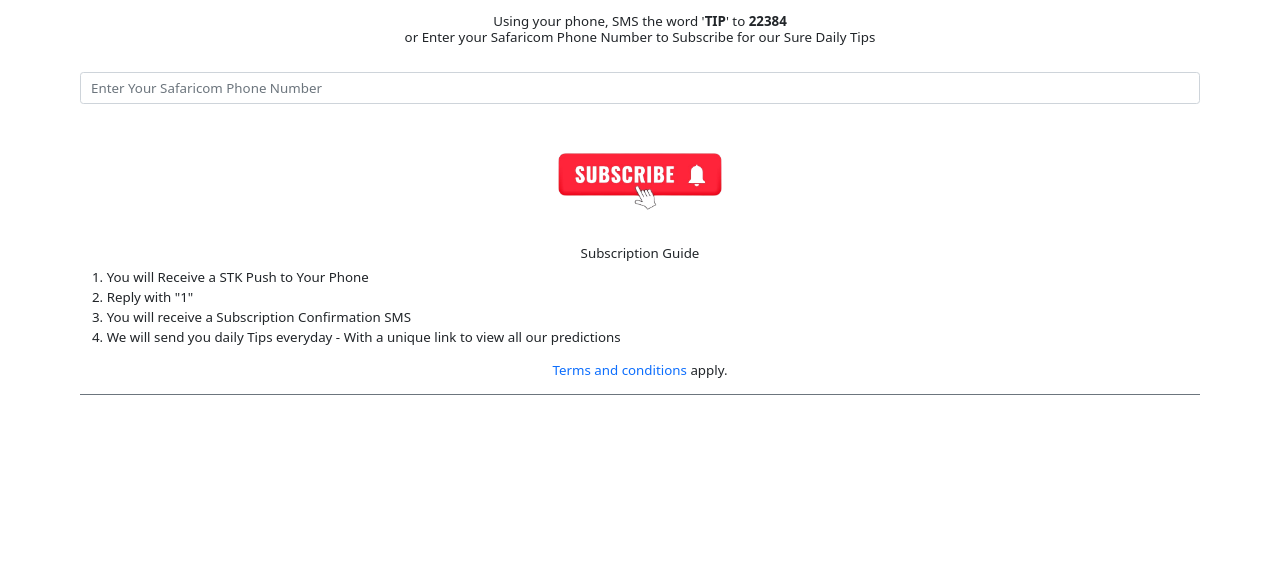
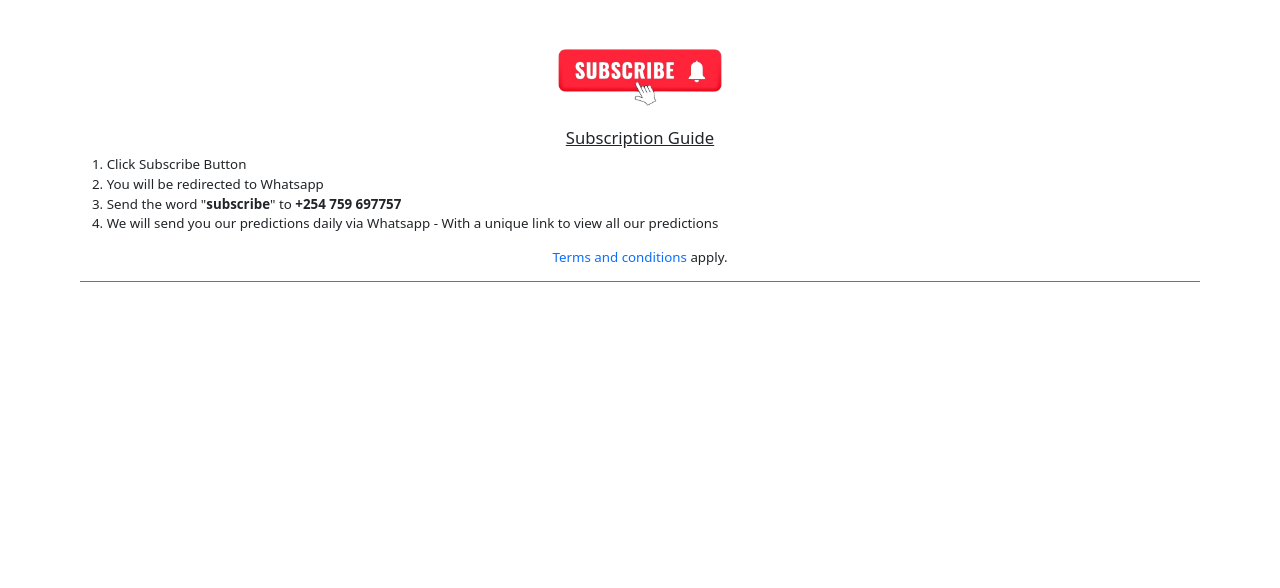
Before and after one commit to dennis-mutethia/soccer-predictions, a Flask app: page /subscribe/1 in a window 1280 px wide. Shown: the part 50-638 px from the top of the page. Run offline with Flask 3, Linux system fonts and the light colour scheme; some libraries are stand-ins or nearby versions.

Commit message:
subscribe via whatsapp

```diff
--- a/templates/privacy-policy.html
+++ b/templates/privacy-policy.html
@@ -94,7 +94,7 @@
                     <h5>11. Contact Us</h5>
                     If you have any questions or concerns regarding this Privacy Policy, please contact us at <a
                         href="mailto:info@tipspesa.uk" title="Email info@tipspesa.uk">info@tipspesa.uk</a> or <a
-                        href="https://wa.me/254105565532" title="Whatsapp +254 105 565532">+254 105 565 532</a>. <br />
+                        href="https://wa.me/254759697757" title="Whatsapp +254 759 697757">+254 759 697757</a>. <br />
                 </div>
             </div>
         </div>
--- a/templates/subscribe.html
+++ b/templates/subscribe.html
@@ -18,34 +18,20 @@
 
             <div class="container-fluid table-responsive">
                 <div class="pt-3 pb-3 border-bottom border-secondary">
-                    <form method="POST" class="form-horizontal" id="new_frm">
-                        <h6 class="text-center">
-                            Using your phone, SMS the word '<b>TIP</b>' to <b>22384</b> <br />
-                            or Enter your Safaricom Phone Number to Subscribe for our Sure Daily Tips
-                        </h6> <br />
-                        <div class="form-group row">
-                            <div class="col-sm-12">
-                                <input required="required" type="number" name="phone" id="phone"
-                                    min="100000000" max="999999999" class="form-control input-sm"
-                                    placeholder="Enter Your Safaricom Phone Number">
-                            </div>
-                        </div>
-                        <div class="form-group row">
-                            <div class="col-sm-12 text-center">
-                                <button type="submit" id="action" name="action" value="subscribe" class="btn">
-                                    <img src="{{ url_for('static', filename='subscribe.png') }}" alt="homepage"
-                                        class="light-logo" width="200" />
-                                </button>
-                            </div>
-                        </div>
-
-                    </form>
-                    <h6 class="text-center">Subscription Guide</h6>
+                    <div class="text-center">
+                    <a href="https://api.whatsapp.com/send/?phone=254759697757&text=subscribe"
+                        title="Subscribe to Tipspesa" class="btn" target="_blank" >
+                        <img src="{{ url_for('static', filename='subscribe.png') }}" alt="homepage" class="light-logo"
+                            width="200" />
+                    </a>
+                </div>
+                    <h5 class="text-center"><u>Subscription Guide</u></h5>
                     <ol>
-                        <li>You will Receive a STK Push to Your Phone</li>
-                        <li>Reply with "1"</li>
-                        <li>You will receive a Subscription Confirmation SMS</li>
-                        <li>We will send you daily Tips everyday - With a unique link to view all our predictions</li>
+                        <li>Click Subscribe Button</li>
+                        <li>You will be redirected to Whatsapp</li>
+                        <li>Send the word "<b>subscribe</b>" to <b>+254 759 697757</b></li>
+                        <li>We will send you our predictions daily via Whatsapp - With a unique link to view all our
+                            predictions</li>
                     </ol>
                     <div class="col-12 text-center">
                         <a href="{{ url_for('terms_and_conditions') }}">Terms and conditions</a> apply.
--- a/templates/terms-and-conditions.html
+++ b/templates/terms-and-conditions.html
@@ -75,7 +75,7 @@
                     <h5>11. Contact Us</h5>
                     If you have any questions or concerns about these terms, please contact us at <a
                         href="mailto:info@tipspesa.uk" title="Email info@tipspesa.uk">info@tipspesa.uk</a> or <a
-                        href="https://wa.me/254105565532" title="Whatsapp +254 105 565532">+254 105 565 532</a>.
+                        href="https://wa.me/254759697757" title="Whatsapp +254 759 697757">+254 759 697757</a>.
                 </div>
             </div>
         </div>
```
